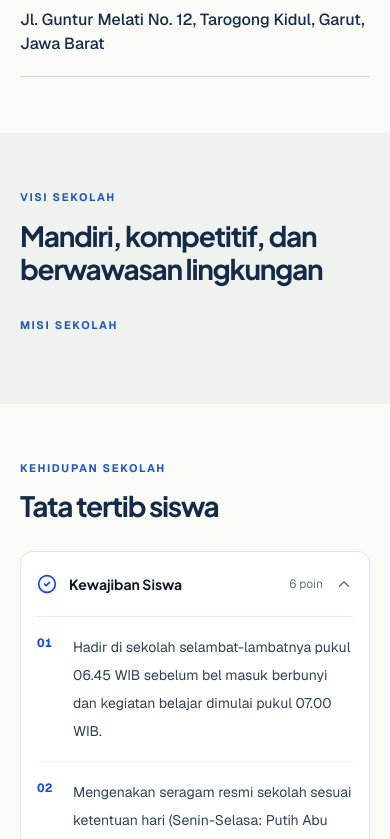
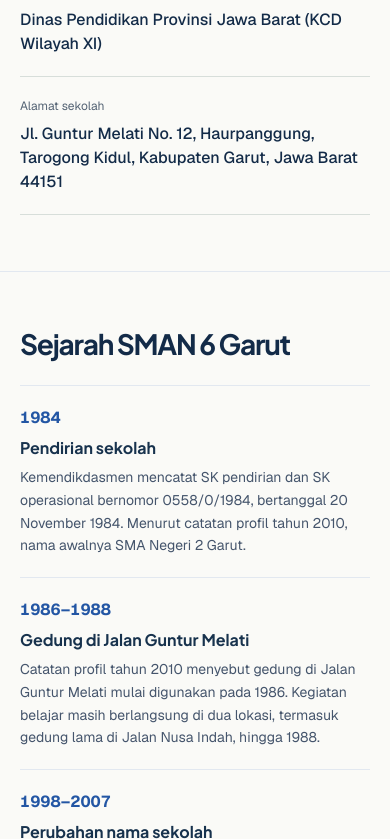
Before and after one commit to dafi121207-rgb/websman6, a Next.js app: page /profil-sekolah in a window 390 px wide. Shown: the part 1605-2444 px from the top of the page. Built offline with nearby package versions, Linux system fonts and the light colour scheme; no server answers; the database is empty.

Commit message:
Add sourced history timeline to the school profile

```diff
--- a/src/app/profil-sekolah/page.tsx
+++ b/src/app/profil-sekolah/page.tsx
@@ -9,13 +9,31 @@ import prisma from "@/lib/prisma";
 import TataTertibTabs from "./TataTertibTabs";
 
 export const dynamic = "force-dynamic";
-export const metadata: Metadata = { title: "Profil sekolah", description: "Identitas, visi, misi, tata tertib, dan lingkungan SMA Negeri 6 Garut." };
+export const metadata: Metadata = { title: "Profil sekolah", description: "Identitas, sejarah, visi, misi, tata tertib, dan lingkungan SMA Negeri 6 Garut." };
 const IDENTITY = [
   ["Nama sekolah", "SMA Negeri 6 Garut"], ["NPSN", "20227475"],
-  ["Status", "Negeri"], ["Jenjang", "Sekolah Menengah Atas (SMA)"],
+  ["Tahun berdiri", "1984"], ["Status", "Negeri"], ["Jenjang", "Sekolah Menengah Atas (SMA)"],
   ["Akreditasi", "A"], ["Kurikulum", "Kurikulum Merdeka"],
-  ["Naungan", "Dinas Pendidikan Provinsi Jawa Barat"], ["Alamat sekolah", "Jl. Guntur Melati No. 12, Tarogong Kidul, Garut, Jawa Barat"],
+  ["Naungan", "Dinas Pendidikan Provinsi Jawa Barat (KCD Wilayah XI)"], ["Alamat sekolah", "Jl. Guntur Melati No. 12, Haurpanggung, Tarogong Kidul, Kabupaten Garut, Jawa Barat 44151"],
 ];
+
+
+const HISTORY = [
+  { year: "1984", title: "Pendirian sekolah", detail: "Kemendikdasmen mencatat SK pendirian dan SK operasional bernomor 0558/0/1984, bertanggal 20 November 1984. Menurut catatan profil tahun 2010, nama awalnya SMA Negeri 2 Garut." },
+  { year: "1986–1988", title: "Gedung di Jalan Guntur Melati", detail: "Catatan profil tahun 2010 menyebut gedung di Jalan Guntur Melati mulai digunakan pada 1986. Kegiatan belajar masih berlangsung di dua lokasi, termasuk gedung lama di Jalan Nusa Indah, hingga 1988." },
+  { year: "1998–2007", title: "Perubahan nama sekolah", detail: "Menurut catatan profil yang sama, sekolah berganti nama menjadi SMA Negeri 2 Tarogong pada 1998, SMUN 2 Tarogong pada 2001, lalu SMA Negeri 2 Tarogong Kidul pada 2004. Nama SMA Negeri 6 Garut mulai digunakan pada 2007." },
+  { year: "2017", title: "Alih kelola ke Pemerintah Provinsi", detail: "Pengelolaan SMA dan SMK negeri di Jawa Barat beralih dari kabupaten/kota ke pemerintah provinsi sebagai pelaksanaan UU Nomor 23 Tahun 2014. Kabupaten Garut masuk wilayah kerja Cabang Dinas Pendidikan Wilayah XI." },
+  { year: "2021–2022", title: "Akreditasi dan Kurikulum Merdeka", detail: "Riwayat akreditasi mencatat peringkat A pada 2016 dan 2021. Pada 2022, SMAN 6 Garut tercantum dalam daftar satuan pendidikan pelaksana Implementasi Kurikulum Merdeka tahap II." },
+] as const;
+
+const HISTORY_SOURCES = [
+  ["Data Kemendikdasmen", "https://referensi.data.kemendikdasmen.go.id/tabs.php?npsn=20227475"],
+  ["Selayang Pandang (2010)", "https://sman6garut.blogspot.com/2010/10/selayang-pandang_20.html"],
+  ["Alih kelola SMA/SMK", "https://bappeda.jabarprov.go.id/pertama-kali-dalam-sejarah-gubernur-kukuhkan-kepala-sekolah-smasmk-negeri/"],
+  ["Wilayah KCD", "https://jdih.jabarprov.go.id/page/eksekusi_download/32/2021pg00320045.pdf"],
+  ["Riwayat akreditasi", "https://ban-pdm.id/satuanpendidikan/20227475"],
+  ["SK Kurikulum Merdeka", "https://smpn1punggur.sch.id/wp-content/uploads/2022/06/027_H_KR_2022-SK-Kabadan-tentang-Satuan-Pendidikan-Pelaksana-Implementasi-Tahap-II.pdf"],
+] as const;
 
 export default async function ProfilSekolahPage() {
   const profile = await prisma.schoolProfile.findUnique({ where: { id: "sman6garut" } });
@@ -34,6 +52,28 @@ export default async function ProfilSekolahPage() {
         </figcaption>
       </figure>
       <dl className="identity-grid mt-8">{IDENTITY.map(([label,value]) => <div key={label}><dt>{label}</dt><dd>{value}</dd></div>)}</dl></div></section>
+    <section id="sejarah" className="site-section border-t border-slate-200" aria-labelledby="sejarah-title">
+      <div className="site-container">
+        <h2 id="sejarah-title" className="section-title">Sejarah SMAN 6 Garut</h2>
+        <ol className="mt-6 divide-y divide-slate-200 border-y border-slate-200">
+          {HISTORY.map(({ year, title, detail }) => (
+            <li key={year} className="grid gap-1.5 py-5 sm:grid-cols-[8rem_minmax(0,1fr)] sm:gap-5 sm:py-6">
+              <p className="font-bold tabular-nums text-[#2356a4]">{year}</p>
+              <div>
+                <h3 className="text-base font-bold text-[#17324d] sm:text-lg">{title}</h3>
+                <p className="mt-1.5 max-w-[68ch] text-sm leading-relaxed text-slate-600 sm:text-base">{detail}</p>
+              </div>
+            </li>
+          ))}
+        </ol>
+        <details className="mt-4 text-sm text-slate-600">
+          <summary className="w-fit cursor-pointer py-2 font-semibold text-[#17324d]">Sumber sejarah</summary>
+          <ul className="mt-2 flex flex-wrap gap-x-5 gap-y-3 pb-2">
+            {HISTORY_SOURCES.map(([label, url]) => <li key={url}><a className="text-[#2356a4] underline underline-offset-4" href={url}>{label}</a></li>)}
+          </ul>
+        </details>
+      </div>
+    </section>
     <section id="visi-misi" className="site-section section-tint"><div className="site-container purpose-layout"><div><p className="eyebrow">Visi sekolah</p><h2 className="section-title">{profile?.vision ?? "Mandiri, kompetitif, dan berwawasan lingkungan"}</h2></div><div><p className="eyebrow">Misi sekolah</p><ol className="mission-list">{missions.map((mission,i) => <li key={i}>{mission}</li>)}</ol></div></div></section>
     <section id="tata-tertib" className="site-section"><div className="site-container"><div className="section-heading"><div><p className="eyebrow">Kehidupan sekolah</p><h2 className="section-title">Tata tertib siswa</h2></div></div><TataTertibTabs /></div></section>
     <section className="site-section section-tint"><div className="site-container section-heading"><div><p className="eyebrow">Pembelajaran PJOK</p><h2 className="section-title">Siap untuk belajar?</h2></div><Link href="/modul" className="site-button">Buka modul <ArrowRight size={18} /></Link></div></section>
```
